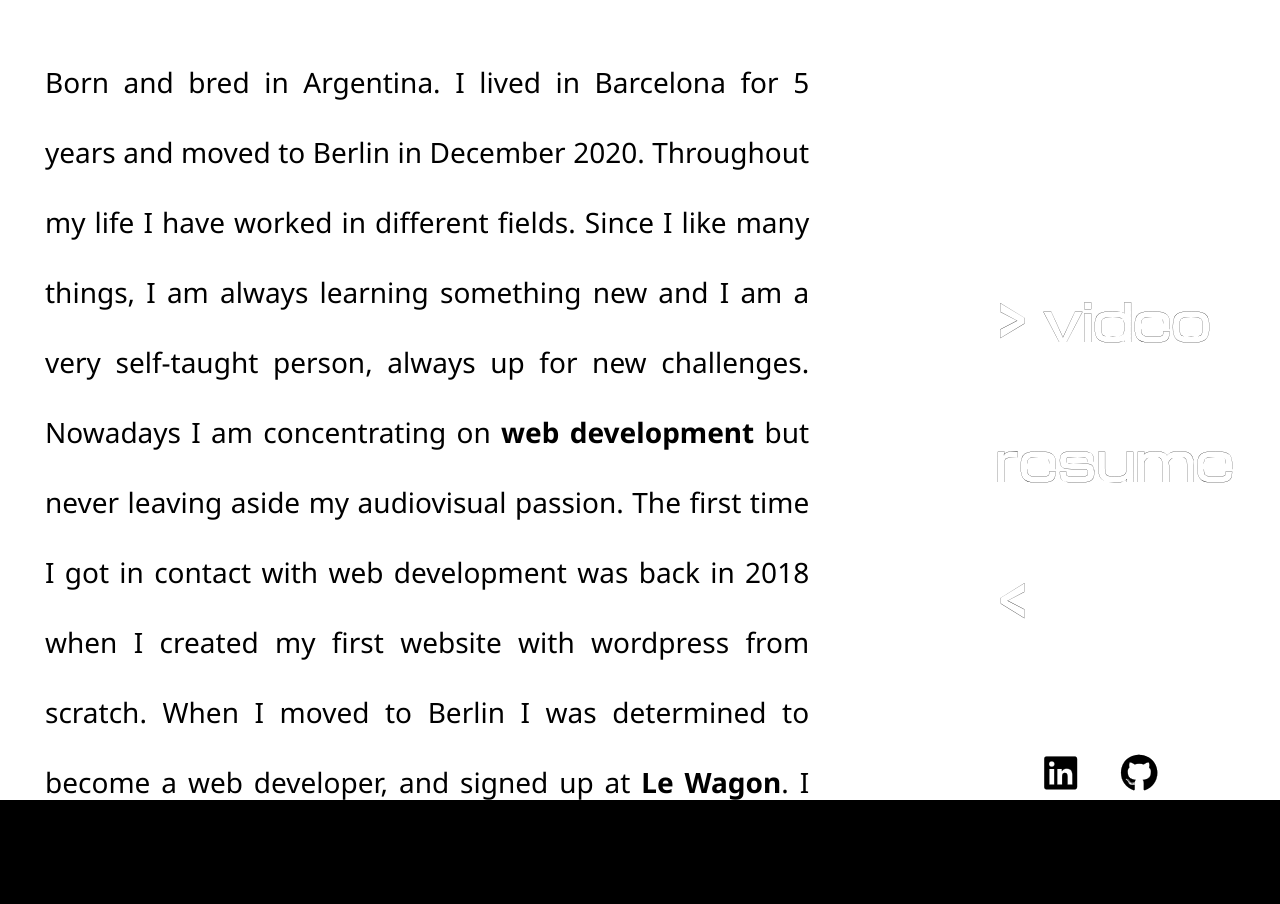
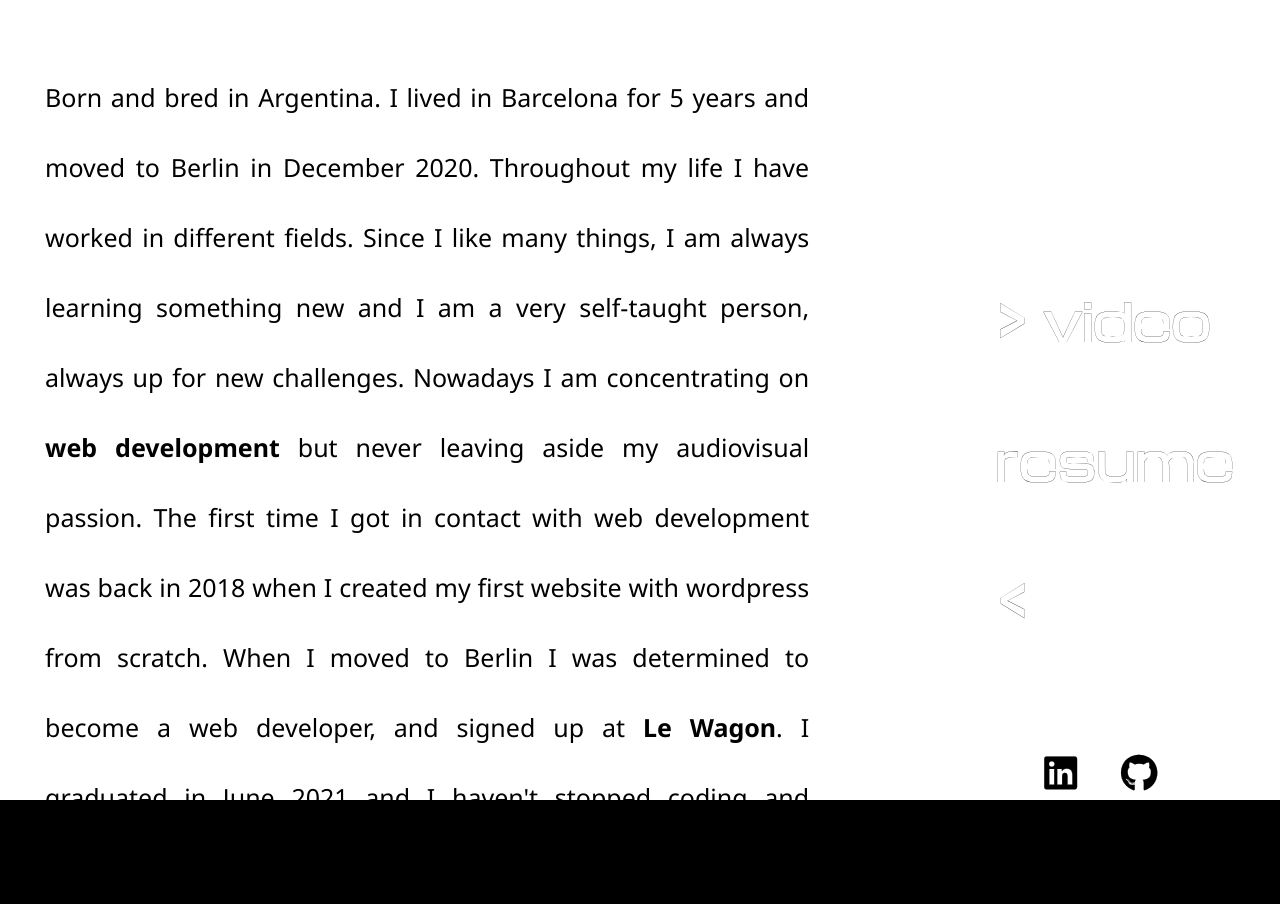
Before and after one commit to CristinaOe/porfolio2022, a PHP site: page / in a window 1280 px wide. Shown: the part 800-1704 px from the top of the page. Run offline with PHP 8.4, Linux system fonts and the light colour scheme; some libraries are stand-ins or nearby versions.

Commit message:
font size desc

```diff
--- a/css/styles.css
+++ b/css/styles.css
@@ -123,9 +123,9 @@ h1 {
   padding: 27px 45px;
   line-height: 70px;
   font-family: "Noto Sans", sans-serif;
-  font-size: 28px;
+  font-size: 25px;
   width: 60%;
-  margin-top: 20px;
+  margin-top: 35px;
 }
 
 #about {
```
